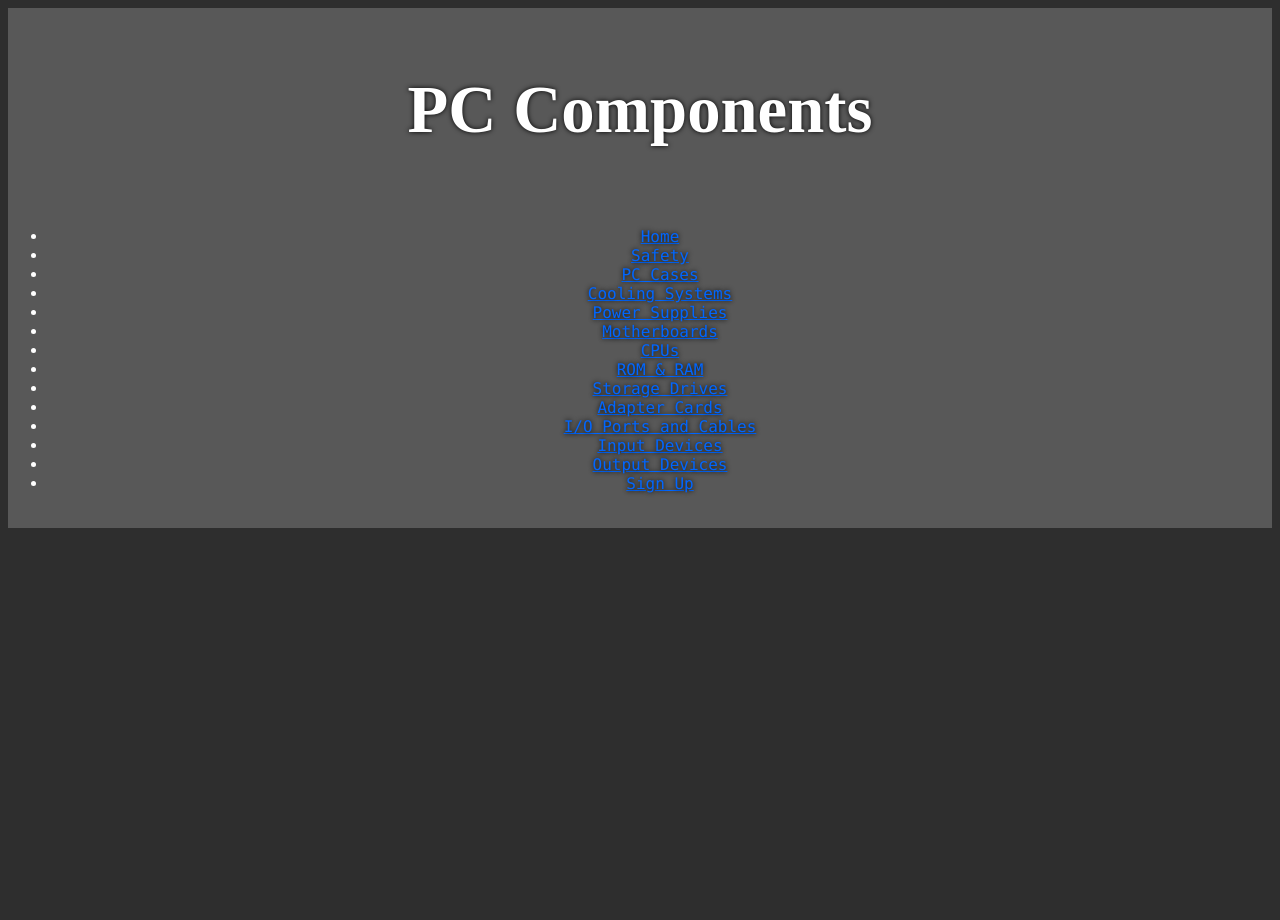
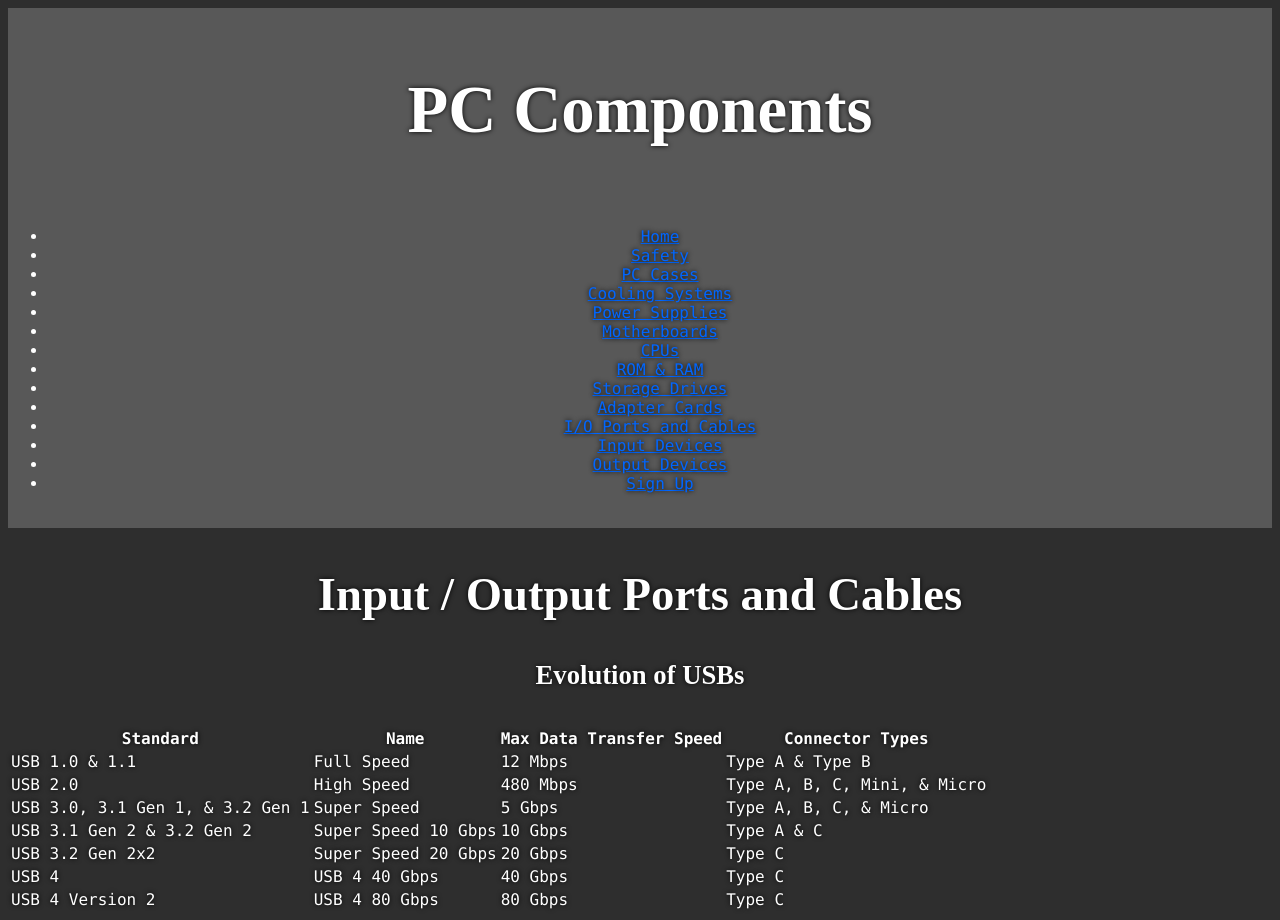
Before and after one commit to matflo13/pc-components, a plain HTML site: page io-ports-cables.html in a window 1280 px wide. Before the commit the page ends 800 px from the top, so only its background shows below. Drawn offline with Linux system fonts and the light colour scheme.

Commit message:
Added Tables 12/4/2025

```diff
--- a/io-ports-cables.html
+++ b/io-ports-cables.html
@@ -59,7 +59,61 @@
         <br />
       </nav>
     </header>
-    <main></main>
+    <main>
+      <h2>Input / Output Ports and Cables</h2>
+
+      <h4>Evolution of USBs</h4>
+      <table>
+        <tr>
+          <th>Standard</th>
+          <th>Name</th>
+          <th>Max Data Transfer Speed</th>
+          <th>Connector Types</th>
+        </tr>
+        <tr>
+          <td>USB 1.0 & 1.1</td>
+          <td>Full Speed</td>
+          <td>12 Mbps</td>
+          <td>Type A & Type B</td>
+        </tr>
+        <tr>
+          <td>USB 2.0</td>
+          <td>High Speed</td>
+          <td>480 Mbps</td>
+          <td>Type A, B, C, Mini, & Micro</td>
+        </tr>
+        <tr>
+          <td>USB 3.0, 3.1 Gen 1, & 3.2 Gen 1</td>
+          <td>Super Speed</td>
+          <td>5 Gbps</td>
+          <td>Type A, B, C, & Micro</td>
+        </tr>
+        <tr>
+          <td>USB 3.1 Gen 2 & 3.2 Gen 2</td>
+          <td>Super Speed 10 Gbps</td>
+          <td>10 Gbps</td>
+          <td>Type A & C</td>
+        </tr>
+        <tr>
+          <td>USB 3.2 Gen 2x2</td>
+          <td>Super Speed 20 Gbps</td>
+          <td>20 Gbps</td>
+          <td>Type C</td>
+        </tr>
+        <tr>
+          <td>USB 4</td>
+          <td>USB 4 40 Gbps</td>
+          <td>40 Gbps</td>
+          <td>Type C</td>
+        </tr>
+        <tr>
+          <td>USB 4 Version 2</td>
+          <td>USB 4 80 Gbps</td>
+          <td>80 Gbps</td>
+          <td>Type C</td>
+        </tr>
+      </table>
+    </main>
 
     <footer></footer>
   </body>
--- a/style.css
+++ b/style.css
@@ -15,7 +15,8 @@ h4,
 p,
 li,
 dt,
-dd {
+dd,
+table {
   color: #ffffff;
   text-shadow: 0px 0px 5px #000000;
 }
```
Also changed, not shown: cooling.html (+32 -1 lines).
